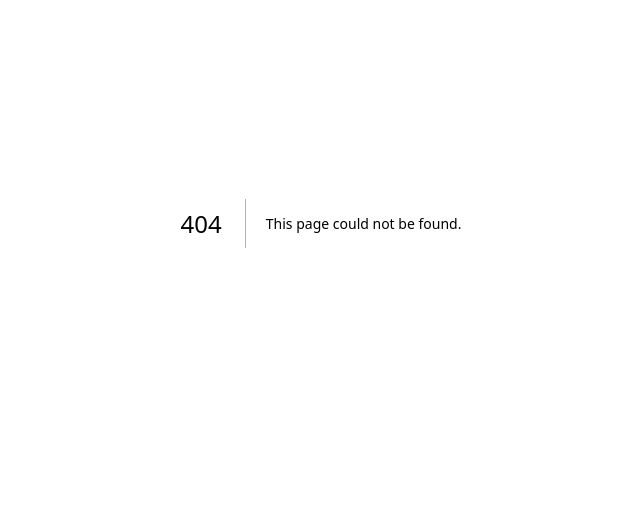
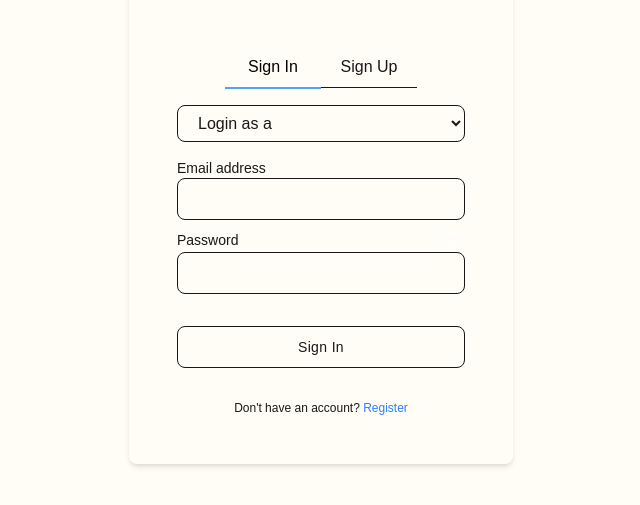
Before and after one commit to mohit12932/haxkthxn, a Next.js app in the folder client/: page /Homepage/SignIn in a window 1280 px wide. Before the commit this address had no page. Shown: the part 177-682 px from the top of the page, without its empty margins (319-959 px from the left). Built offline with nearby package versions, Linux system fonts and the light colour scheme.

Commit message:
Add SignIn and SignUp pages, update routing, and configure environment variables

```diff
--- a/client/package.json
+++ b/client/package.json
@@ -9,9 +9,11 @@
     "lint": "next lint"
   },
   "dependencies": {
+    "axios": "^1.9.0",
+    "next": "^15.3.2",
     "react": "^19.0.0",
     "react-dom": "^19.0.0",
-    "next": "15.3.2"
+    "react-hook-form": "^7.56.4"
   },
   "devDependencies": {
     "@tailwindcss/postcss": "^4",
--- /dev/null
+++ b/client/src/app/Homepage/SignIn/page.jsx
@@ -0,0 +1,123 @@
+"use client"
+import React,{useState,useEffect} from 'react'
+import { useForm } from "react-hook-form"
+import { useRouter } from 'next/navigation';
+import axios from 'axios';
+import Image from 'next/image'
+
+const Page = () => {
+    const { register, handleSubmit,setError,clearErrors, formState: { errors,isSubmitting } } = useForm();
+    const router = useRouter();
+
+    const [Client,setClient]=useState(0);
+    const [isPasswordVisible, setIsPasswordVisible] = useState(false);
+
+     useEffect(() => {
+        setClient(1);
+      }, []);
+
+    const togglePasswordVisibility = () => {
+        setIsPasswordVisible(!isPasswordVisible); };
+
+        const onSubmit = async (data)=> {
+
+            try{ let response = await axios.post(`${process.env.NEXT_PUBLIC_SERVER_URL}/signin`,data);
+                let result =response.data;
+
+                if(response.status==201){
+                    alert("Logged in Successfully")
+                    if(Client){
+                   localStorage.setItem('token', result.token);
+                   localStorage.setItem('user', JSON.stringify(result.user));
+                   localStorage.setItem('friends', result.friends);}
+                    router.push('/chatpage');
+                    }
+                }catch (error) {
+                    if (error.response && error.response.status === 409) {
+                        setError("existUser", { message: error.response.data.error });
+                    } else {
+                        console.error(error);
+                        alert('An unexpected error occurred');
+                    }
+                }
+            }
+
+  return (
+    <div className="bg-[#FFFDF6] bg-cover bg-no-repeat h-screen  flex justify-center items-center">
+      <div className="w-full h-auto max-w-72 sm:max-w-sm py-6 sm:py-12 sm:px-6  mx-auto  border- border-black  rounded-lg shadow-md ">
+    <div className="container  flex items-baseline justify-center h-auto px-6 mx-auto">
+        <form className="w-full max-w-md"onSubmit={handleSubmit(onSubmit)}>
+
+            <div className="flex items-center justify-center mt-6">
+                <a href="#" className="w-1/3 pb-2 '
+                ' text-black font-medium text-center capitalize border-b-2 border-blue-400">
+                    sign in
+                </a>
+
+                <a href="./SignUp" className="w-1/3 pb-2 font-medium text-center capitalize border-b">
+                    sign up
+                </a>
+            </div>
+
+            {errors.existUser && <p className="text-sm  mt-2 text-center text-red-400">{errors.existUser.message}</p>}
+
+             <div className="mt-4">
+        <select  {...register("userOption", { required: "Please select an option" })}
+          className="block w-full px-4 py-2 border rounded-lg bg-transparent focus:border-blue-300 focus:ring-blue-300 focus:outline-none focus:ring focus:ring-opacity-40"
+        >
+          <option value="">Login as a</option>
+          <option value="option1">Patient</option>
+          <option value="option2">Doctor</option>
+        </select>
+      </div>
+
+            <div className="mt-4">
+            <label htmlFor="username"  className="block text-sm font-medium">Email address</label>
+            <input type="text"  {...register("emailaddress", { required:'Username is required' })} onChange={() => clearErrors('existUser')}
+            className="block w-full px-4 py-2 border bg-transparent rounded-lg focus:border-blue-300 focus:ring-blue-300 focus:outline-none focus:ring focus:ring-opacity-40" />
+        </div>
+        {errors.Username && <p className="text-sm text-red-400">{errors.Username.message}</p>}
+
+        <div className="mt-2">
+            <div className="flex items-center justify-between">
+                <label htmlFor="password" className="block text-sm font-medium">Password</label>
+                <span className="text-xs font-medium  hover:underline" onClick={togglePasswordVisibility}>
+                {isPasswordVisible?(<svg xmlns="http://www.w3.org/2000/svg" viewBox="0 0 24 24" width="24" height="24" color="#FFFFFF" fill="none">
+    <path d="M19.439 15.439C20.3636 14.5212 21.0775 13.6091 21.544 12.955C21.848 12.5287 22 12.3155 22 12C22 11.6845 21.848 11.4713 21.544 11.045C20.1779 9.12944 16.6892 5 12 5C11.0922 5 10.2294 5.15476 9.41827 5.41827M6.74742 6.74742C4.73118 8.1072 3.24215 9.94266 2.45604 11.045C2.15201 11.4713 2 11.6845 2 12C2 12.3155 2.15201 12.5287 2.45604 12.955C3.8221 14.8706 7.31078 19 12 19C13.9908 19 15.7651 18.2557 17.2526 17.2526" stroke="currentColor" strokeWidth="1.5" stroke-linecap="round" stroke-linejoin="round" />
+    <path d="M9.85786 10C9.32783 10.53 9 11.2623 9 12.0711C9 13.6887 10.3113 15 11.9289 15C12.7377 15 13.47 14.6722 14 14.1421" stroke="currentColor" strokeWidth="1.5" stroke-linecap="round" />
+    <path d="M3 3L21 21" stroke="currentColor" strokeWidth="1.5" stroke-linecap="round" stroke-linejoin="round" />
+</svg>) :
+(<svg xmlns="http://www.w3.org/2000/svg" viewBox="0 0 24 24" width="24" height="24" color="#FFFFFF" fill="none">
+    <path d="M21.544 11.045C21.848 11.4713 22 11.6845 22 12C22 12.3155 21.848 12.5287 21.544 12.955C20.1779 14.8706 16.6892 19 12 19C7.31078 19 3.8221 14.8706 2.45604 12.955C2.15201 12.5287 2 12.3155 2 12C2 11.6845 2.15201 11.4713 2.45604 11.045C3.8221 9.12944 7.31078 5 12 5C16.6892 5 20.1779 9.12944 21.544 11.045Z" stroke="currentColor" strokeWidth="1.5" />
+    <path d="M15 12C15 10.3431 13.6569 9 12 9C10.3431 9 9 10.3431 9 12C9 13.6569 10.3431 15 12 15C13.6569 15 15 13.6569 15 12Z" stroke="currentColor" strokeWidth="1.5" />
+</svg> )}
+                 </span>
+            </div>
+
+            <input type={isPasswordVisible ? 'text' : 'password'}  {...register("Password", { required: 'Password is required',
+            minLength: { value: 6,
+              message: 'Password must be at least 6 characters long'}, })} onChange={() => clearErrors('existUser')}
+              className="block w-full px-4 py-2 bg-transparent border rounded-lg focus:border-blue-300 focus:ring-blue-300 focus:outline-none focus:ring focus:ring-opacity-40" />
+        </div>
+        {errors.Password && <p className="text-sm text-red-400">{errors.Password.message}</p>}
+
+
+        <div className="mt-8">
+            <button disabled={isSubmitting} className="w-full px-6 py-2.5 text-sm font-medium tracking-wide hover:text-gray-800 capitalize transition-colors duration-300 transform bg-transparent border rounded-lg hover:bg-white focus:outline-none focus:ring focus:ring-gray-300 focus:ring-opacity-50">
+                Sign In
+            </button>
+        </div>
+
+    <p className="mt-8 text-xs font-light text-center"> Don&apos;t have an account? <a href="./SignUp" className="font-medium text-blue-500 hover:underline">Register</a></p>
+
+         </form>
+
+
+    </div>
+
+      </div>
+    </div>
+  )
+}
+
+export default Page
--- a/client/src/app/page.js
+++ b/client/src/app/page.js
@@ -6,7 +6,7 @@ export default function Home() {
   const router = useRouter();
 
   useEffect(() => {
-    router.push('./');
+    router.push('./Homepage/SignIn');
   });
 
   return (
```
Also changed, not shown: client/src/app/Homepage/SignUp/page.jsx (added), client/src/app/patientPortal/page.jsx (added), 2 other files (tests, documents, lock files or other folders).
